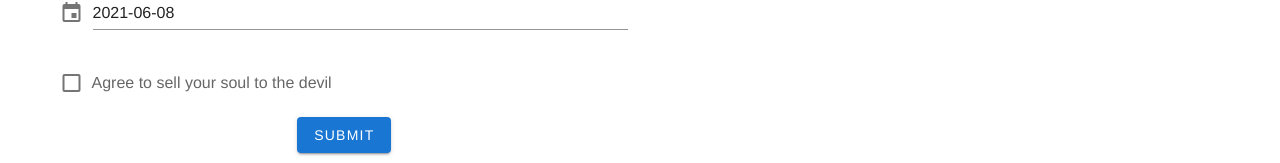
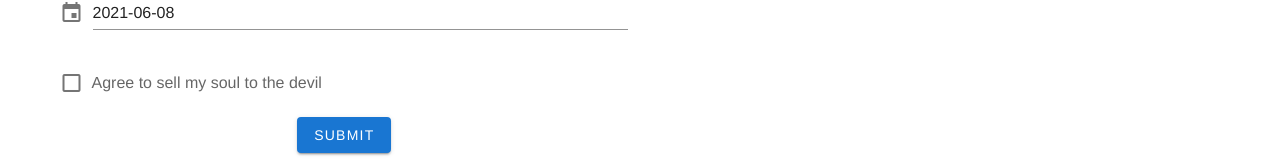
Before and after one commit to avechri/vuetify-dashboard, a Vue app: page /signup in a window 1280 px wide. Shown: the part 353-516 px from the top of the page. Built offline with nearby package versions, Linux system fonts and the light colour scheme.

Commit message:
added a checkbox validation

```diff
--- a/src/views/Signup.vue
+++ b/src/views/Signup.vue
@@ -48,7 +48,12 @@
             </v-date-picker>
           </v-menu>
 
-          <v-checkbox label="Agree to sell your soul to the devil" />
+          <v-checkbox
+            label="Agree to sell my soul to the devil"
+            v-model="agreeToTerms"
+            :rules="agreeToTermsRules"
+            required
+          />
 
           <v-btn type="submit" color="primary">Submit</v-btn>
         </v-form>
@@ -61,6 +66,10 @@
 export default {
   data() {
     return {
+      agreeToTerms: false,
+      agreeToTermsRules: [
+        value => !!value || 'You must agree to sign up an acc'
+      ],
       email: '',
       emailRules: [
         v => !!v || 'E-mail is required',
```
